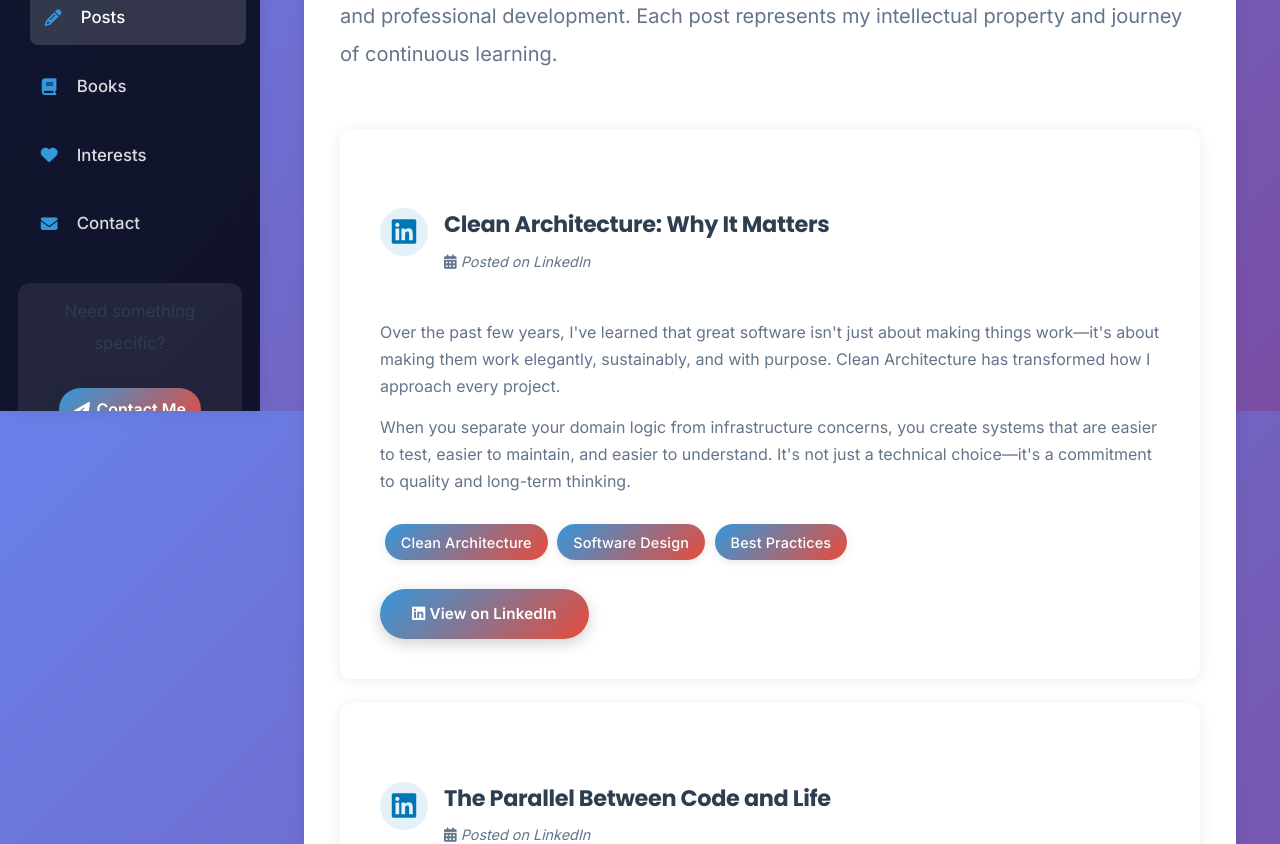
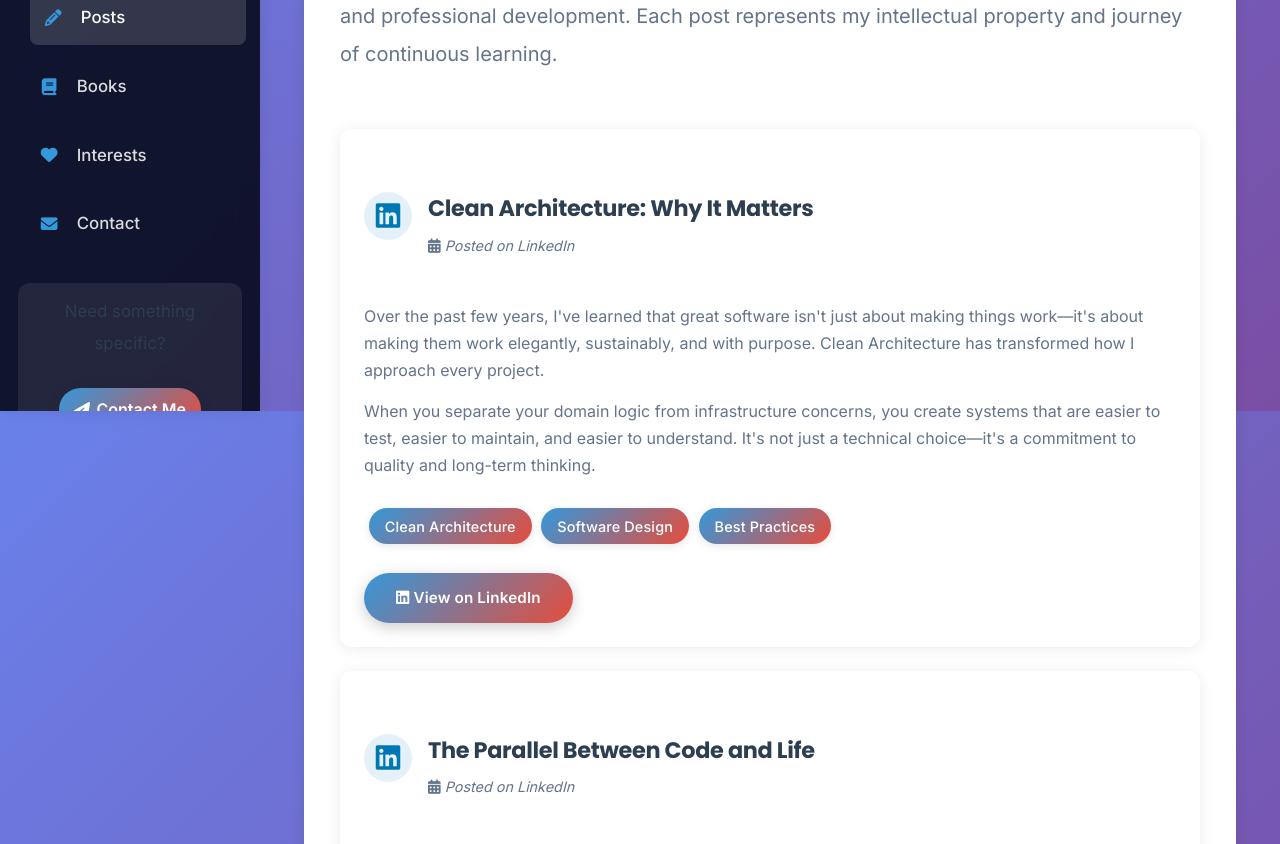
Before and after one commit to psparmeet14/psparmeet14.github.io, a React (Vite) app: page /posts in a window 1280 px wide. Shown: the part 389-1233 px from the top of the page. Built offline with nearby package versions, Linux system fonts and the light colour scheme.

Commit message:
feat: Adjust card body padding and icon margin for improved layout consistency

```diff
--- a/src/assets/style.css
+++ b/src/assets/style.css
@@ -426,7 +426,11 @@ ul li::marker {
 }
 
 .card-body {
-    padding: 2rem;
+    padding: 1.5rem;
+}
+
+.card .icon {
+    margin-bottom: 0.15rem;
 }
 
 .card-title {
@@ -614,7 +618,7 @@ footer a:hover {
     }
 
     .card-body {
-        padding: 1.5rem;
+        padding: 1.1rem 1.25rem;
     }
 }
 
@@ -1034,7 +1038,11 @@ ul li::marker {
 }
 
 .card-body {
-    padding: 2.5rem;
+    padding: 1.5rem;
+}
+
+.card .icon {
+    margin-bottom: 0.15rem;
 }
 
 .card-title {
```
